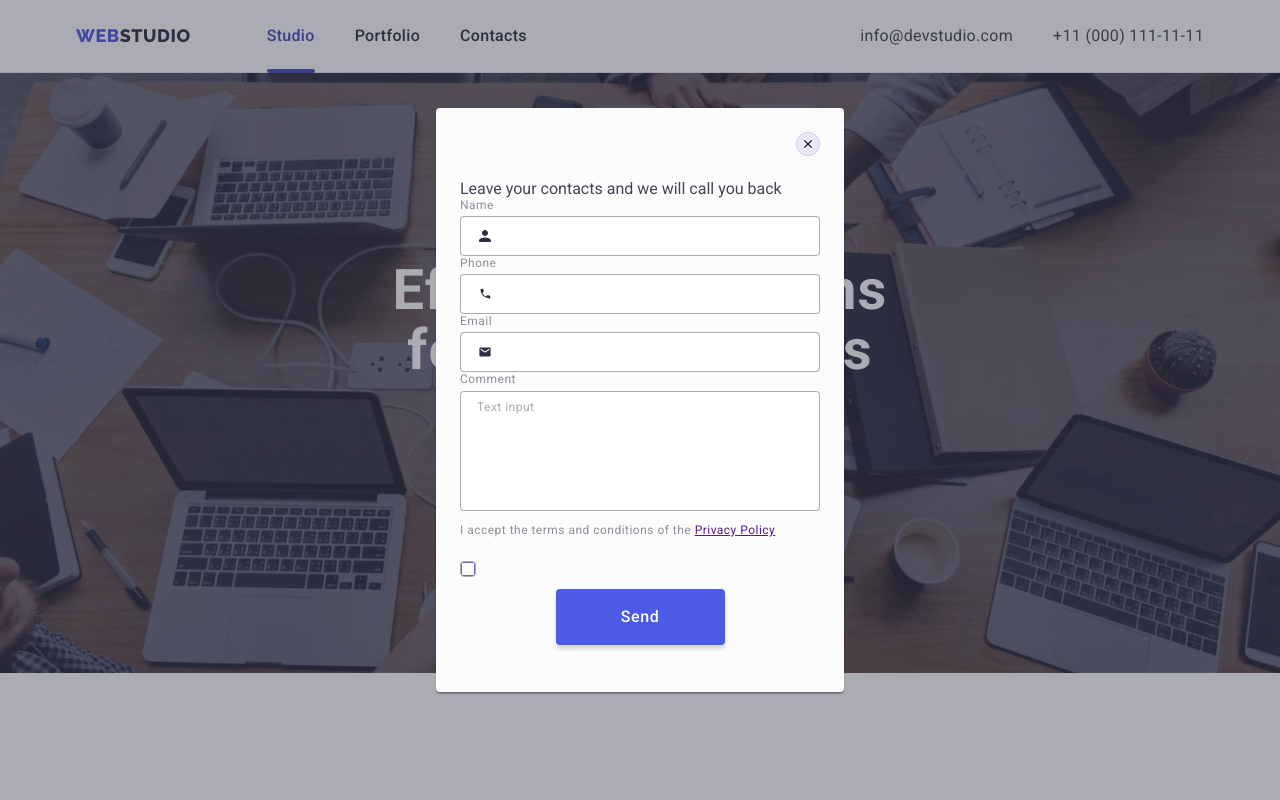
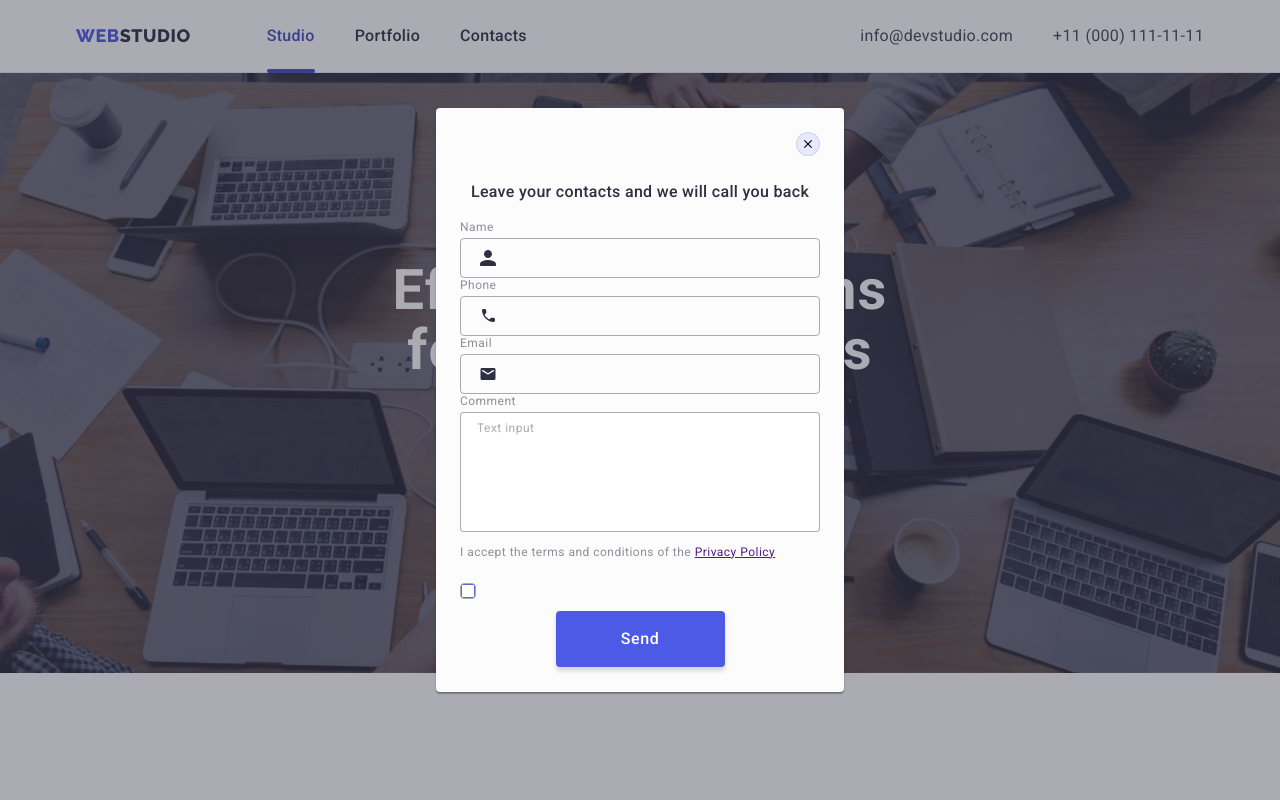
Before and after one commit to AppForceLab/goit-markup-hw-05, a plain HTML site: page index.html in a window 1280 px wide. Both pictures are taken after a click on the button "Order Service". Shown: the top 800 px of the page. Drawn offline with nearby package versions, Linux system fonts and the light colour scheme.

Commit message:
fix air 15

```diff
--- a/css/styles.css
+++ b/css/styles.css
@@ -718,6 +718,15 @@ footer .social-media {
   margin-bottom: 8px;
 }
 
+.contact-form-description{
+  font-weight: 500;
+  line-height: 1.5;
+  text-align: center;
+  letter-spacing: 0.02em;
+  color: #2E2F42;
+  margin-bottom: 16px;
+}
+
 .contact-form-field {
   font-size: 12px;
   font-weight: 400;
@@ -743,6 +752,8 @@ footer .social-media {
   font-size: 18px;
   padding-left: 38px;
   transition: border-color 250ms cubic-bezier(0.4, 0, 0.2, 1);
+  background-color: transparent;
+  outline: transparent;
 }
 
 .contact-form-input:focus {
--- a/index.html
+++ b/index.html
@@ -483,12 +483,12 @@
                 id="user-name"
                 class="contact-form-input"
                 type="text"
-                name="user_name"
+                name="user-name"
                 pattern="[a-zA-Zа-яА-ЯіІїЇєЄґҐʼ]+"
                 title="Volodymyr"
                 required
               />
-              <svg class="contact-form-input-icon" width="18" height="18">
+              <svg class="contact-form-input-icon" width="24" height="24">
                 <use href="./images/icons.svg#icon-person"></use>
               </svg>
             </div>
@@ -499,12 +499,12 @@
                 id="user-phone"
                 class="contact-form-input"
                 type="tel"
-                name="user_phone"
+                name="user-phone"
                 pattern="[0-9]{3}-[0-9]{3}-[0-9]{2}-[0-9]{2}"
                 title="xxx-xxx-xx-xx"
                 required
               />
-              <svg class="contact-form-input-icon" width="18" height="18">
+              <svg class="contact-form-input-icon" width="24" height="24">
                 <use href="./images/icons.svg#icon-phone"></use>
               </svg>
             </div>
@@ -515,10 +515,10 @@
                 id="user-email"
                 class="contact-form-input"
                 type="email"
-                name="user_email"
+                name="user-email"
                 required
               />
-              <svg class="contact-form-input-icon" width="18" height="18">
+              <svg class="contact-form-input-icon" width="24" height="24">
                 <use href="./images/icons.svg#icon-email"></use>
               </svg>
             </div>
@@ -530,7 +530,7 @@
               <textarea
                 id="user-comment"
                 class="contact-form-message"
-                name="user_message"
+                name="user-message"
                 placeholder="Text input"
               ></textarea>
             </div>
@@ -544,7 +544,7 @@
               id="checkbox"
               class="contact-form-checkbox"
               type="checkbox"
-              name="user_accept_policy"
+              name="user-accept-policy"
               required
             />
             <svg class="contact-form-own-checkbox" width="16" height="16">
```
